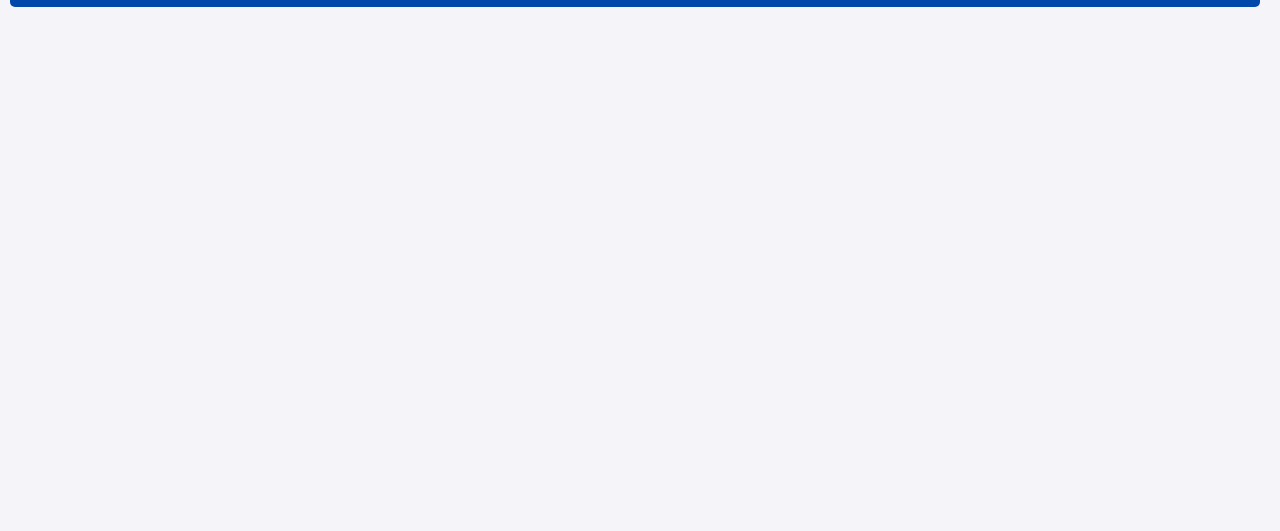
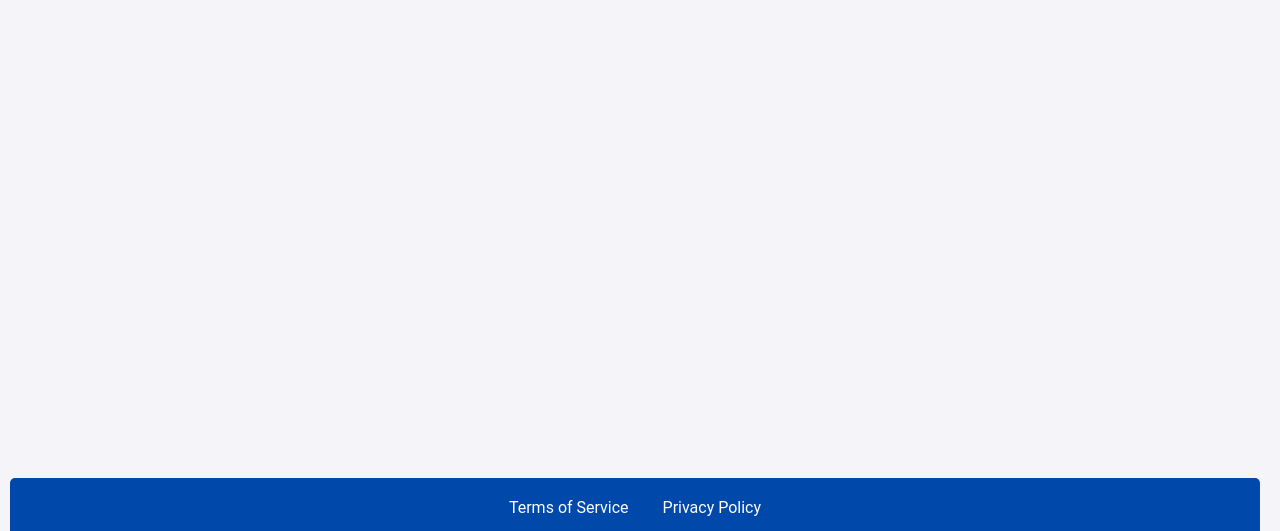
Before and after one commit to The-POWERON-foundation/POWERON, a website: page public/index.html in a window 1280 px wide. Shown: the part 197-728 px from the top of the page. Drawn offline with Linux system fonts and the light colour scheme; no server answers.

Commit message:
Bottom bar stick to bottom
 - Bottom bar now sticks to the bottom of the page even if the content doesn't take up the full page

```diff
--- a/public/cdn/styles/main.css
+++ b/public/cdn/styles/main.css
@@ -357,8 +357,15 @@ body {
     width: calc(100% - 10px);
     overflow: auto;
 
+    display: flex;
+    flex-direction: column;
+
     padding-right: 10px;
     /*padding-bottom: 10px;*/
+}
+
+#main-content-inner {
+    flex: 1;
 }
 
 a {
```
